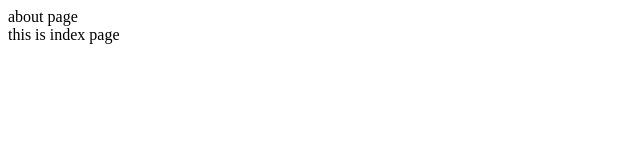
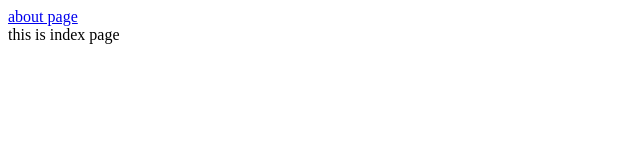
Before and after one commit to aminjavan/project, a plain HTML site: page index.html in a window 1280 px wide. Shown: the full height of the page, 0-640 px from the left. Drawn offline with Linux system fonts and the light colour scheme.

```diff
--- a/index.html
+++ b/index.html
@@ -8,7 +8,7 @@
 <body>
 <header>
 <nav>
-<a href'about.html'>about page</a>
+<a href='about.html'>about page</a>
 </nav>
 </header
 <p>this is index page </p>
```
